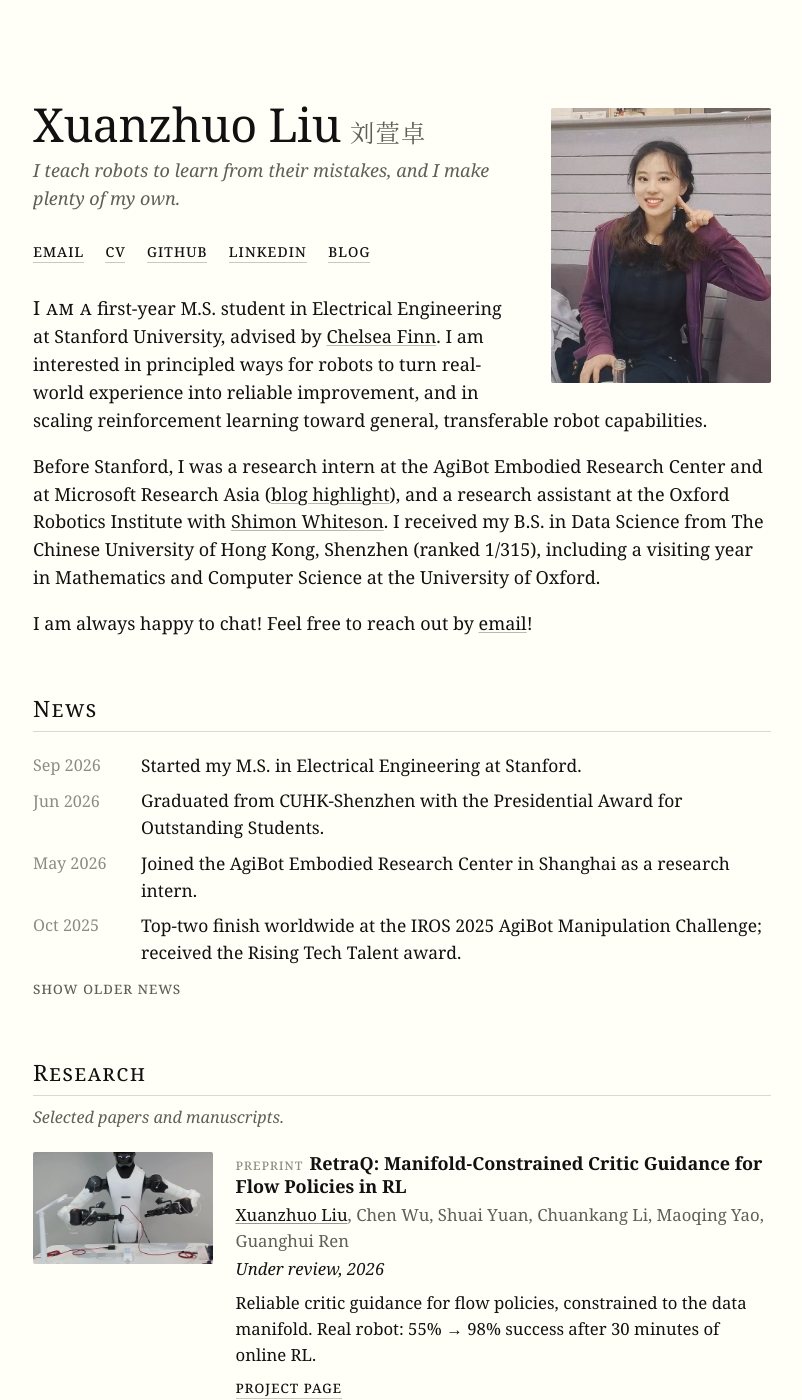
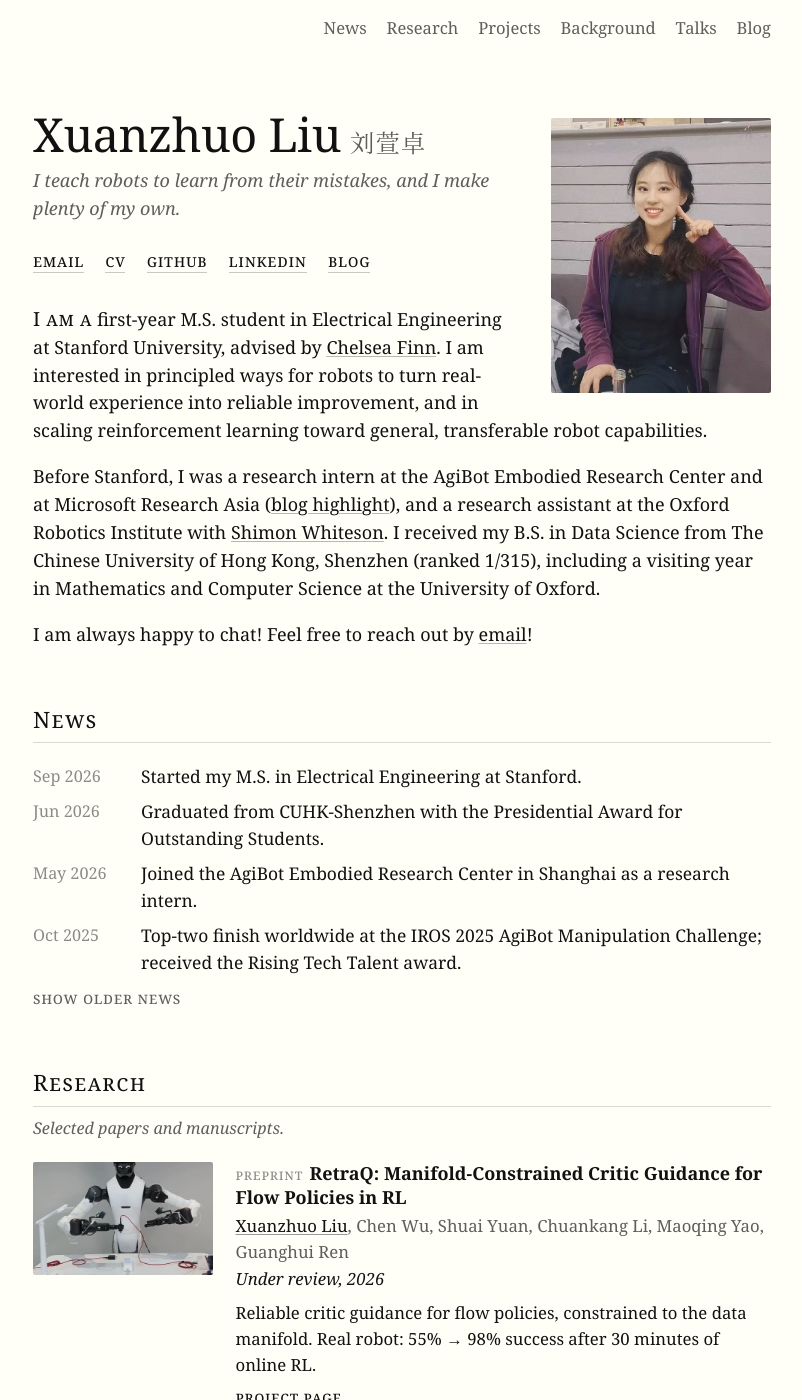
Before and after one commit to LXZgogoDuck/LXZgogoDuck.github.io, a Jekyll site: the page index.html, which Jekyll copies as it is, in a window 1280 px wide and 1400 px high. Shown: the whole window, without its empty margins (238-1040 px from the left). Built offline with Jekyll 4.4.1, drawn with Linux system fonts in a browser that asks for light colours; some of the changed text lies outside the part shown; grey boxes are pictures that could not be loaded.

Commit message:
Add files via upload

```diff
--- a/assets/site.css
+++ b/assets/site.css
@@ -32,7 +32,9 @@
   font-kerning: normal;
   text-rendering: optimizeLegibility;
 }
+html { scroll-behavior: smooth; }
 main { max-width: var(--measure); margin: 0 auto; padding: 5.5rem 1.5rem 4rem; }
+section, #top { scroll-margin-top: 4.2rem; }
 
 a { color: inherit; text-decoration: underline; text-decoration-color: #b9b9ae; text-underline-offset: 2px; text-decoration-thickness: 1px; }
 a:hover { color: var(--accent); text-decoration-color: var(--accent); }
@@ -146,3 +148,35 @@
 .post table { border-collapse: collapse; font-size: .93rem; margin: 1.2rem 0; }
 .post th, .post td { border-bottom: 1px solid var(--rule); padding: .35rem .7rem; text-align: left; }
 @media (max-width: 560px) { .postlist li { grid-template-columns: 1fr; gap: 0; } }
+
+/* ---------- sticky index nav ---------- */
+.topnav { position: sticky; top: 0; z-index: 10; background: rgba(255,255,248,.88); -webkit-backdrop-filter: blur(8px); backdrop-filter: blur(8px); border-bottom: 1px solid transparent; transition: border-color .2s; }
+.topnav.scrolled { border-bottom-color: var(--rule); }
+.topnav-inner { max-width: var(--measure); margin: 0 auto; padding: .7rem 1.5rem; display: flex; justify-content: space-between; align-items: baseline; gap: 1rem; }
+.topnav .brand { text-decoration: none; font-size: 1.05rem; opacity: 0; pointer-events: none; transition: opacity .2s; white-space: nowrap; }
+.topnav.scrolled .brand { opacity: 1; pointer-events: auto; }
+.navlinks { display: flex; gap: 1.1rem; overflow-x: auto; scrollbar-width: none; }
+.navlinks::-webkit-scrollbar { display: none; }
+.navlinks a { text-decoration: none; color: var(--muted); font-size: .92rem; white-space: nowrap; }
+.navlinks a:hover, .navlinks a.current { color: var(--ink); }
+main#top { padding-top: 3rem; }
+
+/* ---------- background tabs ---------- */
+.tabs { display: flex; flex-wrap: wrap; gap: .5rem; margin: 0 0 1.4rem; }
+.tab { font: inherit; font-size: .9rem; padding: .3rem .95rem; border-radius: 999px; border: 1px solid var(--rule); background: transparent; color: var(--muted); cursor: pointer; transition: all .15s; }
+.tab:hover { color: var(--ink); border-color: #bdbdb2; }
+.tab.active { background: var(--ink); border-color: var(--ink); color: var(--paper); }
+.panel { display: none; }
+.panel.active { display: block; animation: fadein .25s ease; }
+@keyframes fadein { from { opacity: 0; transform: translateY(4px); } to { opacity: 1; transform: none; } }
+.item { display: grid; grid-template-columns: 2.6rem 1fr; gap: 1rem; margin-bottom: 1.25rem; }
+.mono { width: 2.6rem; height: 2.6rem; border-radius: 50%; border: 1px solid var(--rule); display: flex; align-items: center; justify-content: center; font-variant: small-caps; text-transform: lowercase; letter-spacing: .06em; font-size: .95rem; color: var(--muted); background: #faf9ef; }
+.mono:has(img) { background: #fff; overflow: hidden; }
+.mono img { width: 100%; height: 100%; object-fit: cover; border-radius: 50%; display: block; }
+.item .what { font-weight: 700; }
+.role-line { font-style: italic; font-size: .95rem; }
+.item .detail { color: var(--muted); font-size: .93rem; }
+.sublist { margin-top: .35rem; font-size: .95rem; }
+#bg-honors li { margin-bottom: .45rem; }
+@media (max-width: 560px) { .item { grid-template-columns: 2.2rem 1fr; gap: .75rem; } .mono { width: 2.2rem; height: 2.2rem; } .topnav .brand { display: none; } main#top { padding-top: 2rem; } }
+@media print { .topnav, .tabs { display: none; } .panel { display: block; margin-bottom: 1.5rem; } }
--- a/index.html
+++ b/index.html
@@ -9,7 +9,15 @@
 </head>
 
 <body>
-<main>
+<nav class="topnav" id="topnav">
+  <div class="topnav-inner">
+    <a class="brand" href="#top">Xuanzhuo Liu</a>
+    <span class="navlinks">
+      <a href="#news">News</a><a href="#research">Research</a><a href="#projects">Projects</a><a href="#background">Background</a><a href="#talks">Talks</a><a href="#blog">Blog</a>
+    </span>
+  </div>
+</nav>
+<main id="top">
 
 <!-- =============================== HEADER / ABOUT =============================== -->
 <img class="portrait" src="images/xuanzhuo.jpg" alt="Xuanzhuo Liu"
@@ -129,51 +137,82 @@
 </section>
 
 
-<!-- =============================== EXPERIENCE =============================== -->
-<section id="experience">
-  <h2>Experience</h2>
+<!-- =============================== BACKGROUND (tabs) =============================== -->
+<section id="background">
+  <h2>Background</h2>
+  <div class="tabs" role="tablist">
+    <button class="tab active" role="tab" data-tab="bg-experience">Experience</button>
+    <button class="tab" role="tab" data-tab="bg-education">Education</button>
+    <button class="tab" role="tab" data-tab="bg-honors">Honors</button>
+    <button class="tab" role="tab" data-tab="bg-teaching">Teaching</button>
+  </div>
 
-  <div class="entry">
+  <!-- Experience -->
+  <div class="panel active" id="bg-experience" role="tabpanel">
+    <div class="item">
+      <div class="mono"><img src="images/logos/agibot.png" alt="AgiBot"></div>
+      <div>
         <div class="row"><span class="what">AgiBot, Embodied Research Center</span><span class="when">May – Sep 2026</span></div>
-    <div class="detail"><em>Algorithm Developer &amp; Research Intern</em> · Shanghai. Real-robot reinforcement learning.</div>
+        <div class="role-line">Algorithm Developer &amp; Research Intern · Shanghai</div>
+        <div class="detail">Real-robot reinforcement learning.</div>
       </div>
-  <div class="entry">
+    </div>
+    <div class="item">
+      <div class="mono"><img src="images/logos/microsoft.png" alt="Microsoft Research Asia"></div>
+      <div>
         <div class="row"><span class="what">Microsoft Research Asia, Machine Learning Group</span><span class="when">Jul 2025 – Feb 2026</span></div>
-    <div class="detail"><em>Research Intern, Stars of Tomorrow</em> · Beijing. VLA pretraining and data-efficient real-robot transfer.</div>
+        <div class="role-line">Research Intern, Stars of Tomorrow · Beijing</div>
+        <div class="detail">VLA pretraining and data-efficient real-robot transfer.</div>
       </div>
-  <div class="entry">
+    </div>
+    <div class="item">
+      <div class="mono"><img src="images/logos/oxford.png" alt="University of Oxford"></div>
+      <div>
         <div class="row"><span class="what">Oxford Robotics Institute</span><span class="when">Oct 2024 – Jul 2025</span></div>
-    <div class="detail"><em>Research Assistant</em> with Shimon Whiteson · Oxford. Attention noise in transformer policies; manifold projection for model-predictive control.</div>
+        <div class="role-line">Research Assistant with Shimon Whiteson · Oxford</div>
+        <div class="detail">Attention noise in transformer policies; manifold projection for model-predictive control.</div>
       </div>
-  <div class="entry">
+    </div>
+    <div class="item">
+      <div class="mono"><img src="images/logos/sribd.png" alt="Shenzhen Research Institute of Big Data"></div>
+      <div>
         <div class="row"><span class="what">Shenzhen Research Institute of Big Data</span><span class="when">Sep 2023 – Aug 2024</span></div>
-    <div class="detail"><em>Research Assistant</em> with Haizhou Li · Shenzhen. Multimodal attention and clinical reasoning.</div>
+        <div class="role-line">Research Assistant with Haizhou Li · Shenzhen</div>
+        <div class="detail">Multimodal attention and clinical reasoning.</div>
       </div>
-</section>
+    </div>
+  </div>
 
+  <!-- Education -->
+  <div class="panel" id="bg-education" role="tabpanel">
+    <div class="item">
+      <div class="mono"><img src="images/logos/stanford.png" alt="Stanford University"></div>
+      <div>
+        <div class="row"><span class="what">Stanford University</span><span class="when">2026 – 2028 (expected)</span></div>
+        <div class="role-line">M.S. in Electrical Engineering</div>
+        <div class="detail">Advisor: Chelsea Finn</div>
+      </div>
+    </div>
+    <div class="item">
+      <div class="mono"><img src="images/logos/oxford.png" alt="University of Oxford"></div>
+      <div>
+        <div class="row"><span class="what">University of Oxford, St Hilda&rsquo;s College</span><span class="when">2024 – 2025</span></div>
+        <div class="role-line">Visiting Student, Mathematics and Computer Science</div>
+        <div class="detail">First-Class marks in six graduate-level courses</div>
+      </div>
+    </div>
+    <div class="item">
+      <div class="mono"><img src="images/logos/cuhksz.png" alt="CUHK-Shenzhen"></div>
+      <div>
+        <div class="row"><span class="what">The Chinese University of Hong Kong, Shenzhen</span><span class="when">2022 – 2026</span></div>
+        <div class="role-line">B.S. in Data Science with Honors, Nobel Class</div>
+        <div class="detail">Rank 1/315 · Advisors: Tongxin Li, Zizhuo Wang</div>
+      </div>
+    </div>
+  </div>
 
-<!-- =============================== EDUCATION =============================== -->
-<section id="education">
-  <h2>Education</h2>
-
-  <div class="entry">
-    <div class="row"><span class="what">Stanford University</span><span class="when">2026 – 2028 (expected)</span></div>
-    <div class="detail"><em>M.S. in Electrical Engineering</em> · Advisor: Chelsea Finn</div>
-  </div>
-  <div class="entry">
-    <div class="row"><span class="what">University of Oxford, St Hilda's College</span><span class="when">2024 – 2025</span></div>
-    <div class="detail"><em>Visiting Student, Mathematics and Computer Science</em> · First-Class marks in six graduate-level courses</div>
-  </div>
-  <div class="entry">
-    <div class="row"><span class="what">The Chinese University of Hong Kong, Shenzhen</span><span class="when">2022 – 2026</span></div>
-    <div class="detail"><em>B.S. in Data Science with Honors</em>, Nobel Class · Rank 1/315 · Advisors: Tongxin Li, Zizhuo Wang</div>
-  </div>
-</section>
-
-
-<!-- =============================== HONORS =============================== -->
-<section id="honors">
-  <h2>Honors</h2>
+  <!-- Honors -->
+  <div class="panel" id="bg-honors" role="tabpanel">
     <ul class="plain">
       <li class="row"><span><a href="https://www.suisf.org.cn/info/1009/1551.htm">Shenzhen Universiade International Scholarship</a></span><span class="when">2026 – 2028</span></li>
       <li class="row"><span>Presidential Award for Outstanding Students, CUHK-Shenzhen<span class="award">highest honor for graduating students</span></span><span class="when">2026</span></li>
@@ -186,24 +225,39 @@
       <li class="row"><span>Class A Academic Scholarship (top 1%), School of Data Science</span><span class="when">2024</span></li>
       <li class="row"><span>Diligentia Full-Tuition Scholarship</span><span class="when">2022 – 2025</span></li>
     </ul>
-</section>
+  </div>
 
-
-<!-- =============================== TEACHING =============================== -->
-<section id="teaching">
-  <h2>Teaching</h2>
-  <p class="detail" style="margin-bottom:.4rem">Course Assistant, Stanford University</p>
-  <ul class="plain" style="margin-bottom:1rem">
+  <!-- Teaching -->
+  <div class="panel" id="bg-teaching" role="tabpanel">
+    <div class="item">
+      <div class="mono"><img src="images/logos/stanford.png" alt="Stanford University"></div>
+      <div>
+        <div class="row"><span class="what">Course Assistant, Stanford University</span></div>
+        <ul class="plain sublist">
           <li class="row"><span><a href="https://web.stanford.edu/class/msande235a/index.html">EE283 Markov Decision Processes</a></span><span class="when">Autumn 2026</span></li>
         </ul>
-  <p class="detail" style="margin-bottom:.4rem">Undergraduate Teaching Assistant, CUHK-Shenzhen</p>
-  <ul class="plain">
+      </div>
+    </div>
+    <div class="item">
+      <div class="mono"><img src="images/logos/cuhksz.png" alt="CUHK-Shenzhen"></div>
+      <div>
+        <div class="row"><span class="what">Undergraduate Teaching Assistant, CUHK-Shenzhen</span></div>
+        <ul class="plain sublist">
           <li class="row"><span>DDA3020 Machine Learning</span><span class="when">Fall 2025</span></li>
           <li class="row"><span>MAT2041 Linear Algebra and Its Applications</span><span class="when">Fall 2024</span></li>
           <li class="row"><span>STA4001 Stochastic Processes</span><span class="when">Spring 2024</span></li>
           <li class="row"><span>CSC3100 Data Structures and Algorithms</span><span class="when">Fall 2023</span></li>
         </ul>
+      </div>
+    </div>
+  </div>
 </section>
+<script>
+document.querySelectorAll('#background .tab').forEach(btn => btn.addEventListener('click', () => {
+  document.querySelectorAll('#background .tab').forEach(b => b.classList.toggle('active', b === btn));
+  document.querySelectorAll('#background .panel').forEach(p => p.classList.toggle('active', p.id === btn.dataset.tab));
+}));
+</script>
 
 
 <!-- =============================== TALKS & MEDIA =============================== -->
```
Also changed, not shown: other parts of index.html (+14 -0 lines), images/logos/agibot.png (added), images/logos/cuhksz.png (added), images/logos/microsoft.png (added), images/logos/oxford.png (added), images/logos/sribd.png (added), images/logos/stanford.png (added). Lines whose indentation alone changed are shown as unchanged.
